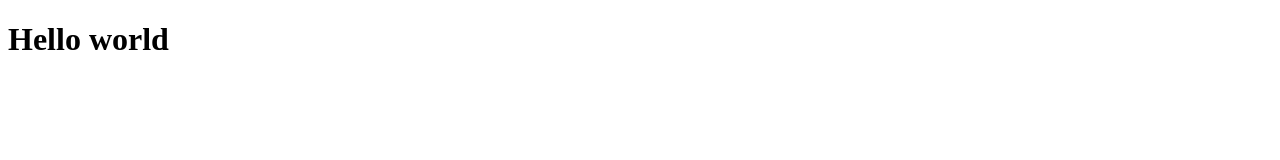
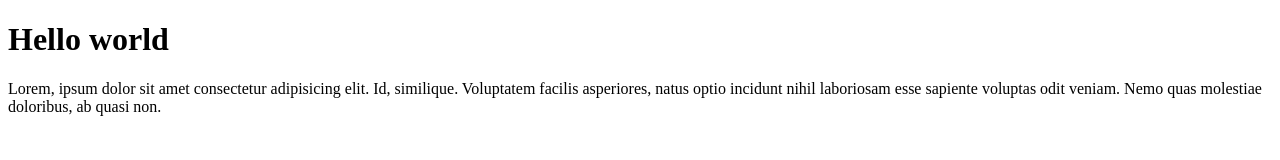
Before and after one commit to royhanreza/wpu-git-test, a plain HTML site: page index.html in a window 1280 px wide. Drawn offline with Linux system fonts and the light colour scheme.

Commit message:
menambahkan paragraf

```diff
--- a/index.html
+++ b/index.html
@@ -8,5 +8,6 @@
 </head>
 <body>
     <h1>Hello world</h1>
+    <p>Lorem, ipsum dolor sit amet consectetur adipisicing elit. Id, similique. Voluptatem facilis asperiores, natus optio incidunt nihil laboriosam esse sapiente voluptas odit veniam. Nemo quas molestiae doloribus, ab quasi non.</p>
 </body>
 </html>
```
